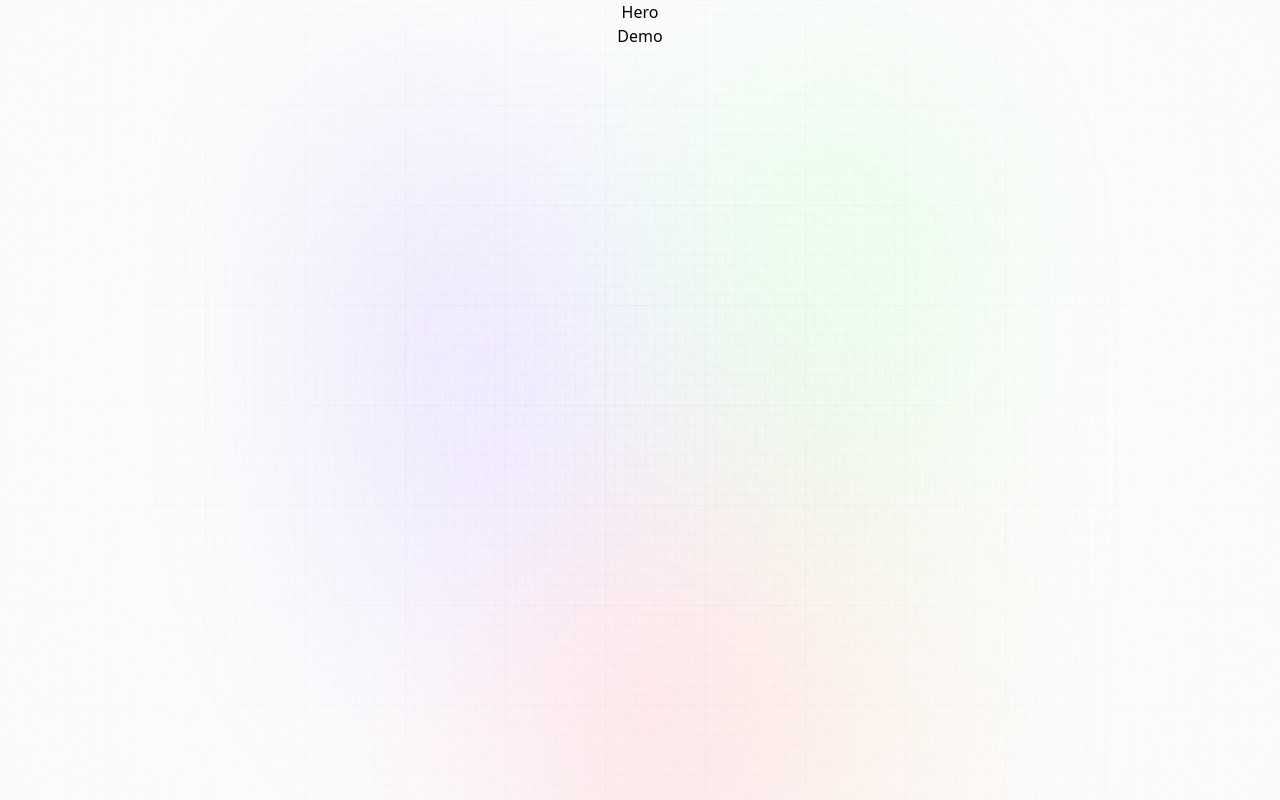
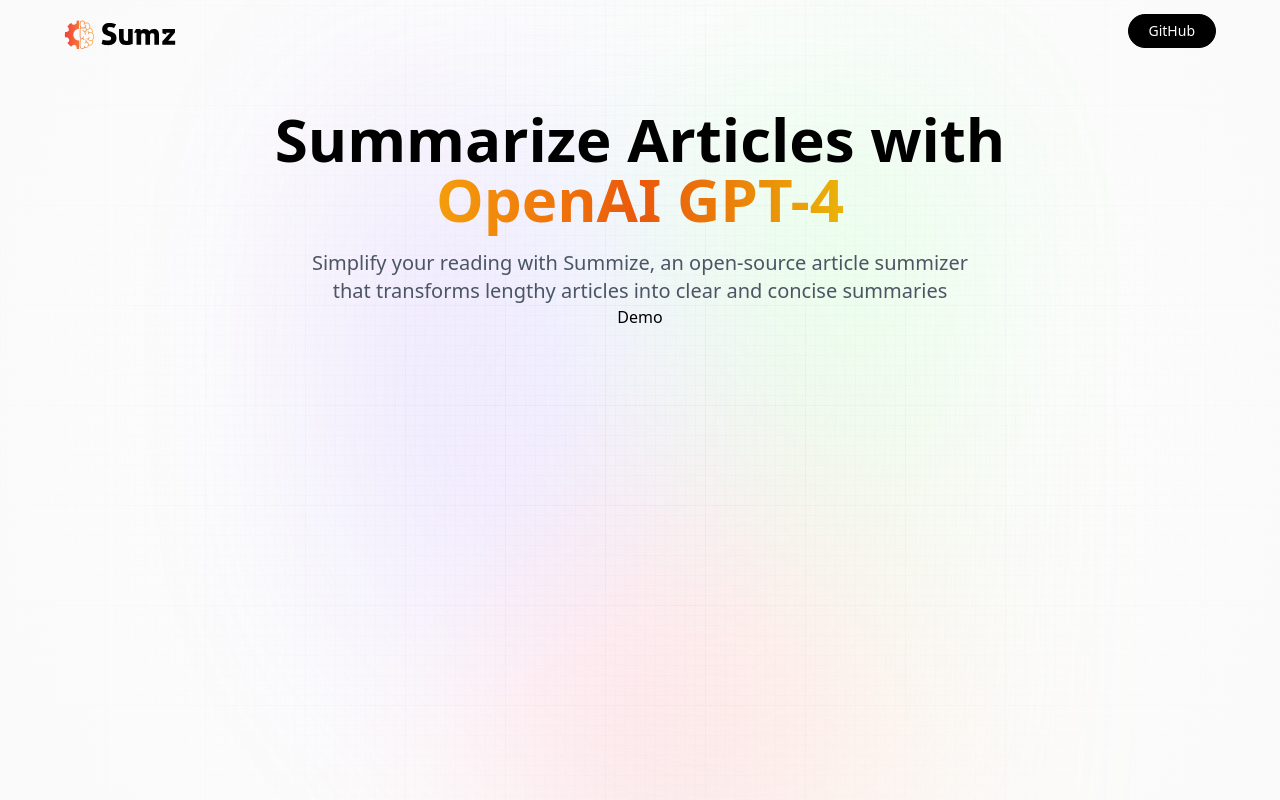
Before and after one commit to ludwing979/ai_summarizer, a React (Vite) app: page / in a window 1280 px wide. Built offline with nearby package versions, Linux system fonts and the light colour scheme; a web font is replaced by a local one.

Commit message:
Finishing the hero component

```diff
--- a/src/components/Hero.jsx
+++ b/src/components/Hero.jsx
@@ -1,8 +1,23 @@
-import React from 'react'
+import { logo } from '../assets'
 
 const Hero = () => {
   return (
-    <div>Hero</div>
+    <header className='w-full flex justify-center items-center flex-col'>
+      <nav className='flex justify-between items-center w-full mb-10 pt-3'>
+        <img src={logo} alt="sumz_logo" className='w-28 object-contain' />
+        <button type='button' onClick={() => window.open('https://github.com/ludwing979/ai_summarizer')} className='black_btn'>
+          GitHub
+        </button>
+      </nav>
+
+      <h1 className='head_text'>
+        Summarize Articles with <br className='max-md:hidden' />
+        <span className='orange_gradient'>OpenAI GPT-4</span>
+      </h1>
+      <h2 className='desc'>
+        Simplify your reading with Summize, an open-source article summizer that transforms lengthy articles into clear and concise summaries
+      </h2>
+    </header>
   )
 }
 
```
